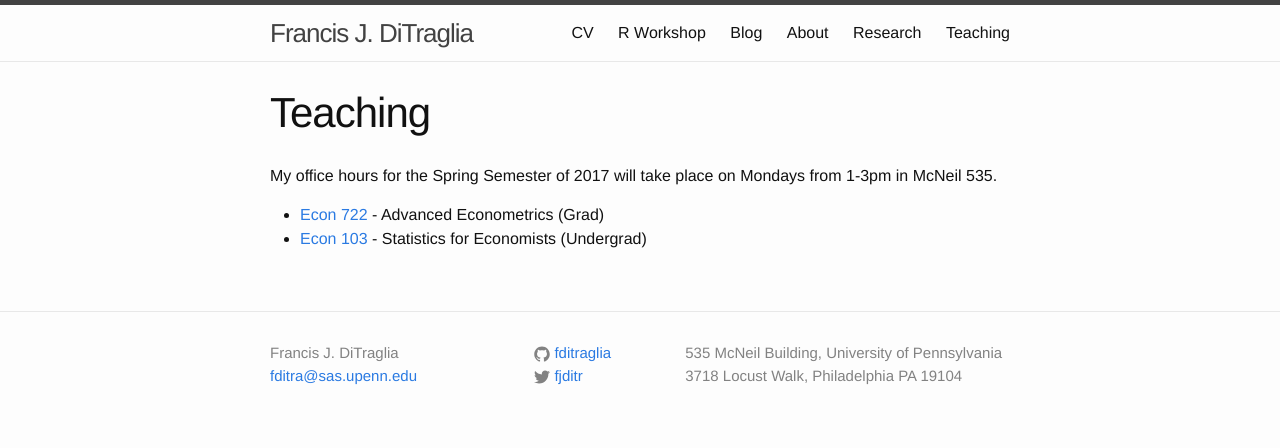
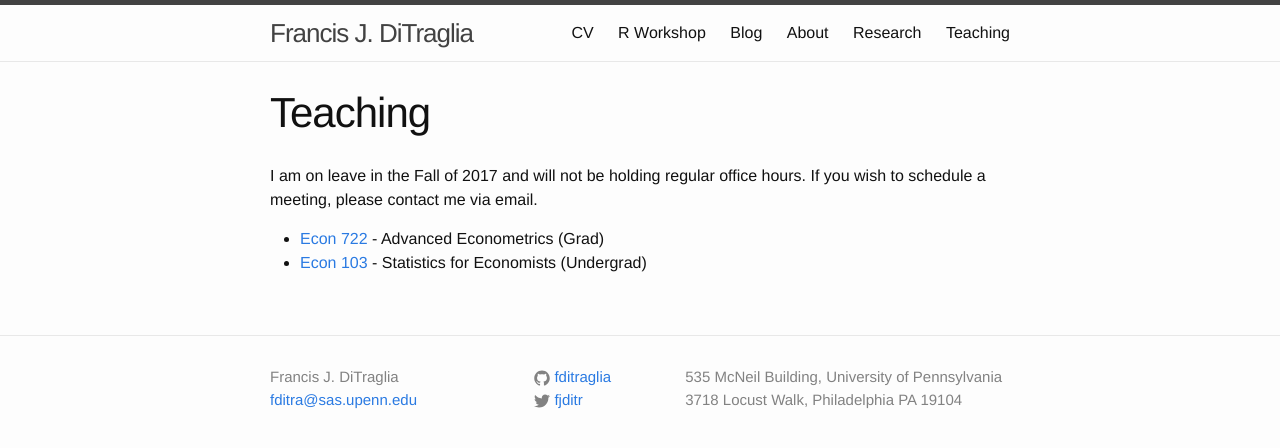
Before and after one commit to fditraglia/fditraglia.github.io, a Jekyll site: the page built from teaching.md, in a window 1280 px wide. Shown: the top 448 px of the page. Built offline with Jekyll 4.4.1, drawn with Linux system fonts in a browser that asks for light colours.

Commit message:
update office hours

```diff
--- a/teaching.md
+++ b/teaching.md
@@ -3,7 +3,8 @@ layout: page
 title: Teaching
 permalink: /Teaching/
 ---
-My office hours for the Spring Semester of 2017 will take place on Mondays from 1-3pm in McNeil 535.
+I am on leave in the Fall of 2017 and will not be holding regular office hours.
+If you wish to schedule a meeting, please contact me via email.
 
 
 - [Econ 722](http://ditraglia.com/econ722) - Advanced Econometrics (Grad)
```
